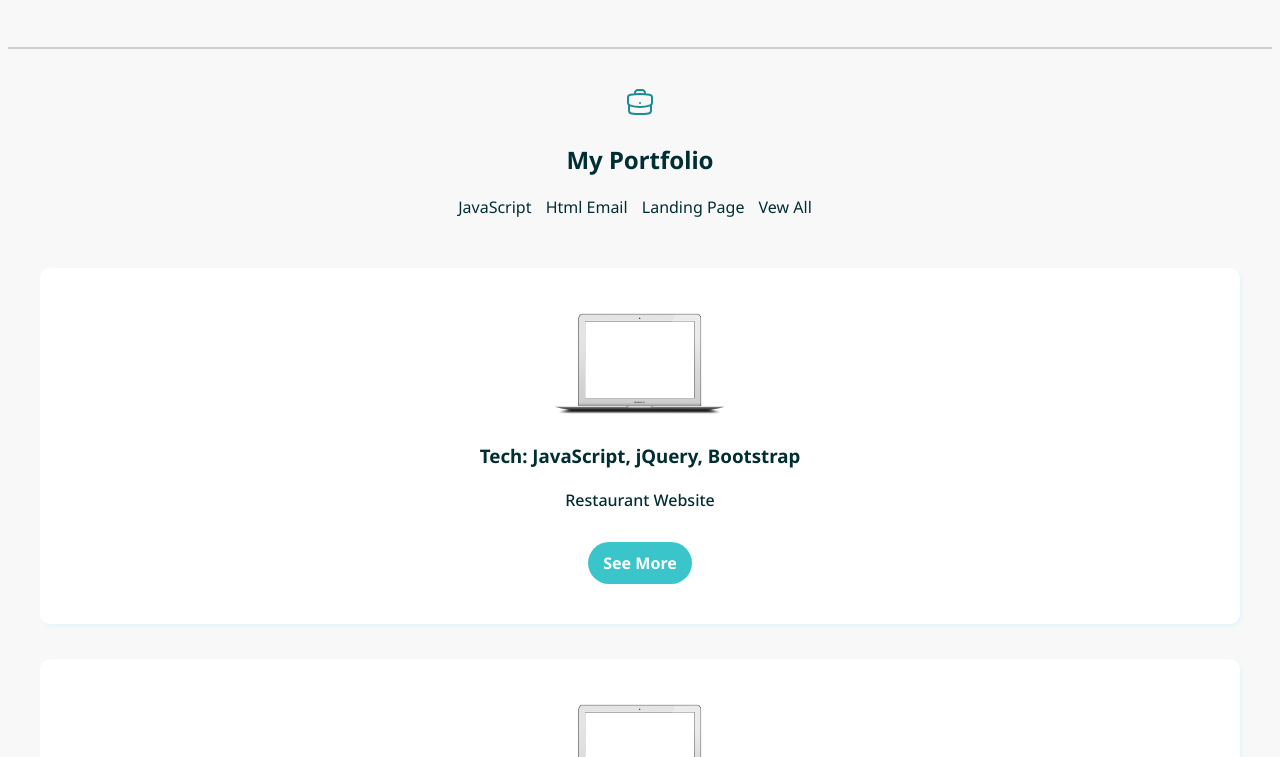
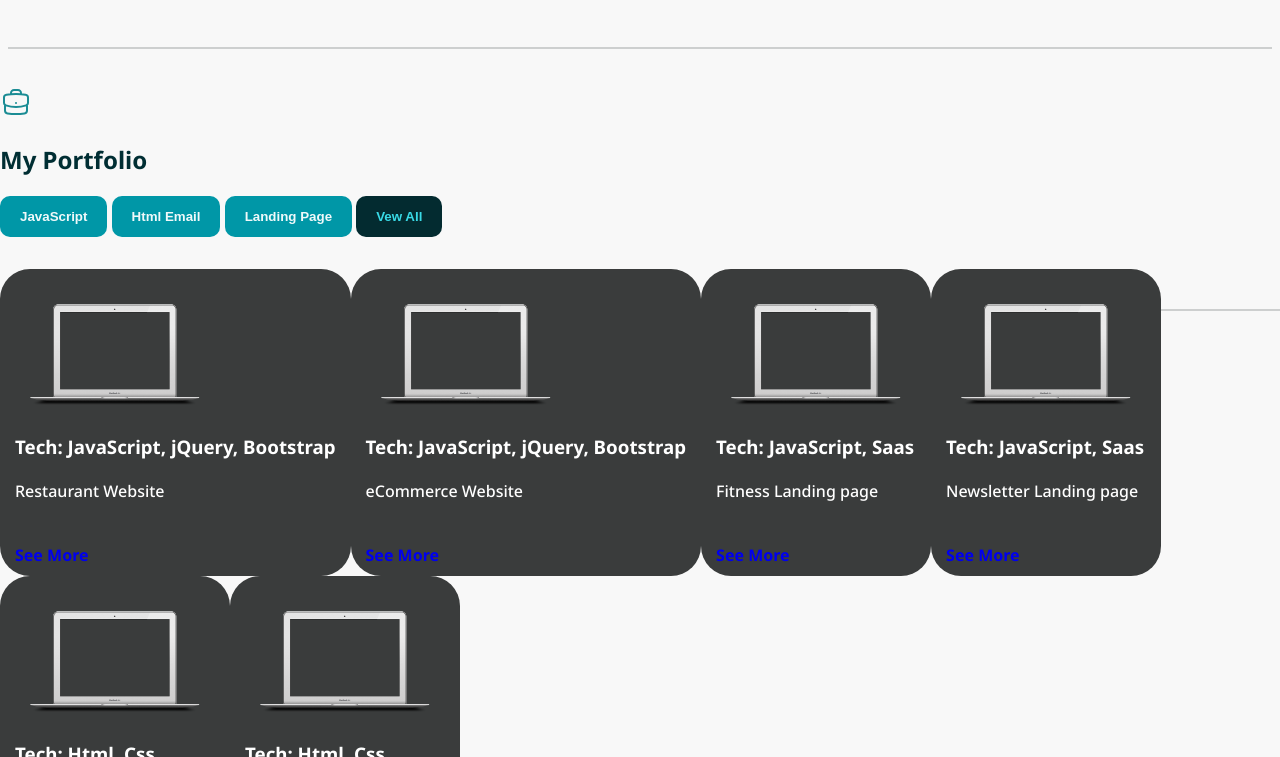
Before and after one commit to cdorce/portfoliowebproject.github.io, a plain HTML site: page index.html in a window 1280 px wide. Shown: the part 1703-2460 px from the top of the page. Drawn offline with nearby package versions, Linux system fonts and the light colour scheme.

Commit message:
js part 2

```diff
--- a/app.js
+++ b/app.js
@@ -12,3 +12,51 @@ open.addEventListener('click', () => {
 exit.addEventListener('click', () => {
     nav.classList.remove('open-nav');
 })
+
+
+//FILTER PORTFOLIO CONTENT
+
+filterSelection('all');
+function filterSelection(c) {
+    var x, i;
+    x = document.querySelectorAll(".projects-card");
+    if (c == "all") c ="";
+    Array.from(x).forEach(item => {
+        removeActiveClass(item, "show");
+        if (item.className.indexOf(c) > -1) addActiveClass(item, "show");
+    });
+}
+
+function addActiveClass(ele, name) {
+    var i, arr1, arr2;
+    arr1 = ele.className.split(" ");
+    arr2 = name.split(" ");
+    for (i = 0; i < arr2.length; i++) {
+        if (arr1.indexOf(arr2[i]) == -1) {
+            ele.className += " " + arr2[i];
+        }
+    }
+}
+
+function removeActiveClass(ele, name) {
+    var i, arr1, arr2;
+    arr1 = ele.className.split(" ");
+    arr2 = name.split(" ");
+    for (i = 0; i < arr2.length; i++) {
+        while(arr1.indexOf(arr2[i]) > -1 ) {
+            arr1.splice(arr1.indexOf(arr2[i]), 1);
+        }
+
+    }
+    ele.className = arr1.join(" ");
+}
+
+var filterBtns = document.querySelector(".filterBtns");
+var btns = filterBtns.getElementsByTagName("button");
+for (var i = 0; i < btns.length; i++) {
+    btns[i].addEventListener("click", function() {
+        var current = document.getElementsByClassName("active");
+        current[0].className = current[0].className.replace(" active", "");
+        this.className += " active";
+    });
+}
--- a/index.html
+++ b/index.html
@@ -234,7 +234,7 @@
     <!--My Portfolio Projects-->
 
     <!--Filter by JS Web App, Html email, Landing Page, React, All-->
-    <div class="portfolio-container">
+
 
         <svg xmlns="http://www.w3.org/2000/svg" fill="none" viewBox="0 0 24 24" stroke-width="1.5" stroke="currentColor" class="w-6 h-6">
             <path stroke-linecap="round" stroke-linejoin="round" d="M20.25 14.15v4.25c0 1.094-.787 2.036-1.872 2.18-2.087.277-4.216.42-6.378.42s-4.291-.143-6.378-.42c-1.085-.144-1.872-1.086-1.872-2.18v-4.25m16.5 0a2.18 2.18 0 00.75-1.661V8.706c0-1.081-.768-2.015-1.837-2.175a48.114 48.114 0 00-3.413-.387m4.5 8.006c-.194.165-.42.295-.673.38A23.978 23.978 0 0112 15.75c-2.648 0-5.195-.429-7.577-1.22a2.016 2.016 0 01-.673-.38m0 0A2.18 2.18 0 013 12.489V8.706c0-1.081.768-2.015 1.837-2.175a48.111 48.111 0 013.413-.387m7.5 0V5.25A2.25 2.25 0 0013.5 3h-3a2.25 2.25 0 00-2.25 2.25v.894m7.5 0a48.667 48.667 0 00-7.5 0M12 12.75h.008v.008H12v-.008z" />
@@ -242,14 +242,15 @@
 
 
         <h2>My Portfolio </h2>
-        <div class="select-list">
-            <li>JavaScript</li>
-            <li>Html Email</li>
-            <li>Landing Page</li>
-            <li>Vew All</li>
+        <div class="filterBtns">
+            <button class="btn" onclick="filterSelection('javascript')">JavaScript</button>
+            <button class="btn" onclick="filterSelection('html-email')">Html Email</button>
+            <button class="btn" onclick="filterSelection('landing-page')">Landing Page</button>
+            <button class="btn active" onclick="filterSelection('all')">Vew All</button>
 
         </div>
 
+        <div class="portContainer">
 
             <div class="projects-card javascript">
                 <img class="img-mac" src="Macbook.png" alt="project-image" style="width: 200px; height: 150px;">
@@ -291,6 +292,8 @@
                 <h4>Transaction Html Email</h4>
                 <a href="#" class="cta-2">See More</a>
             </div>
+
+
 
         <hr>
     </div>
--- a/style.css
+++ b/style.css
@@ -265,8 +265,6 @@ h4 {
     width:  40%;
     height: 35px;
 
-
-
 }
 
 .text-skills {
@@ -280,52 +278,7 @@ margin-top: 5px;
 /* PORTFOLIO SECTION*/
 
 
-.portfolio-container {
-    text-align: center;
-}
 
-
-.select-list {
-    list-style: none;
-    display: inline-block;
-    padding-bottom: 30px;
-}
-
-.select-list li {
-    display: inline-block;
-    justify-content: flex;
-    margin-right: 10px;
-    border-bottom: 5px solid #f8f8f8;
-    padding-bottom: 5px;
-    font-weight:400 ;
-
-
-}
-
-
-.select-list li:hover {
-    display: inline-block;
-    justify-content: flex;
-    margin-right: 10px;
-    border-bottom: 2px solid #38c5cafd;
-    padding-bottom: 5px;
-    transition: 1s ease-in-out;
-    font-weight:400 ;
-    cursor: pointer;
-
-}
-
-
-
-.projects-card {
-    background: white;
-    border-radius: 10px;
-    margin: 10px 40px 35px;
-    padding: 20px;
-   box-shadow: 2px 2.5px 3px #c6f3f760;
-   padding-bottom: 50px;
-
-}
 
 .projects-card h3 {
     margin-top: 0px;
@@ -343,29 +296,54 @@ margin-top: 5px;
 }
 
 
-.projects-card a {
+.projects-card {
 
-    background: #38c5cafd;
+    background: #393b3bfd;
     border-radius: 30px;
     padding: 10px 15px;
     color: white;
     cursor: pointer;
     font-weight: bold;
+    float: left;
+    display: none;
 }
 
 
+.show {
+    display: block;
+}
 
-.projects-card a:hover {
+.portContainer {
+    margin-top: 2em;
+    overflow: hidden;
 
-    border: 1.5px solid #38c5cafd;
-    border-radius: 30px;
-    padding: 10px 15px;
-    color: #1b8c94;
+}
+
+.btn {
     cursor: pointer;
+    outline: none;
+    background-color: #0097A7;
+    border: none;
+    padding: 1em 1.5em;
+    border-radius: 10px;
+    font-weight: 600;
+    color: #f0f9fa;
+}
+
+.btn:hover {
     background-color: white;
-    font-weight: bold;
-    transition: 400ms ease-in-out;
+    border: 2px solid rgb(104, 230, 213);
+    border-radius: 10px;
+    font-weight: 600;
+    color: #0097A7 ;
 }
+
+.btn.active {
+    background-color: #032b30;
+    color: #39dae6;
+}
+
+
 
 
 /* CONTACT SECTION*/
```
Lines whose indentation alone changed are shown as unchanged.
